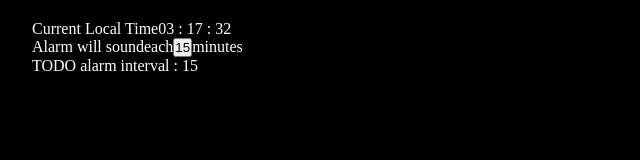
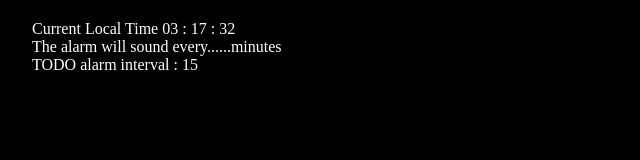
Before and after one commit to danifromecuador/plannywise_draft_5, a React (Vite) app: page / in a window 1280 px wide. Shown: the top 160 px of the page, without its empty margins (0-640 px from the left). Built offline with nearby package versions, Linux system fonts and the light colour scheme.

Commit message:
Save currentAlarmInterval in local storage

```diff
--- a/src/alarm/Alarm.jsx
+++ b/src/alarm/Alarm.jsx
@@ -2,33 +2,31 @@ import { ztore } from '../zustand/ztore.js';
 import { useEffect } from 'react';
 
 export const Alarm = () => {
-  const { time, timeFormatted, alarmInterval, updateAlarmInterval, updateZtore } = ztore();
+  const { timeFormatted, currentAlarmInterval, updateCurrentAlarmInterval, updateZtore } = ztore();
 
+  // refresh ztore every second
   useEffect(() => {
     const intervalId = setInterval(updateZtore, 1000);
     return () => clearInterval(intervalId);
-  }, []);
+  }, [currentAlarmInterval]);
 
-  const store = ztore()
+  // save ztore state in local storage when ztore state changes
   useEffect(()=>{
-    console.log(store);
-  },[store])
+    localStorage.setItem("currentAlarmInterval", JSON.stringify(currentAlarmInterval))
+  },[currentAlarmInterval])
 
   return (
     <div className="alarm">
       <div className="alarm-left">
-        <span>Current Local Time</span>
+        <span>Current Local Time </span>
         <span>{timeFormatted.h} : {timeFormatted.m} : {timeFormatted.s}</span>
       </div>
       <div className="alarm-center">
-        <span>Alarm will sound</span>
+        <span>The alarm will sound </span>
         <span>
-          each
-          <button onClick={()=>updateAlarmInterval(23)}>{alarmInterval.current}</button>
-          minutes
-        </span>
-      </div>
-      <div className="alarm-right">
+          every...
+          <span className="alarm-interval-show" onClick={() => updateCurrentAlarmInterval(23)}>{currentAlarmInterval}</span>
+          ...minutes</span>
       </div>
     </div>
   );
```
